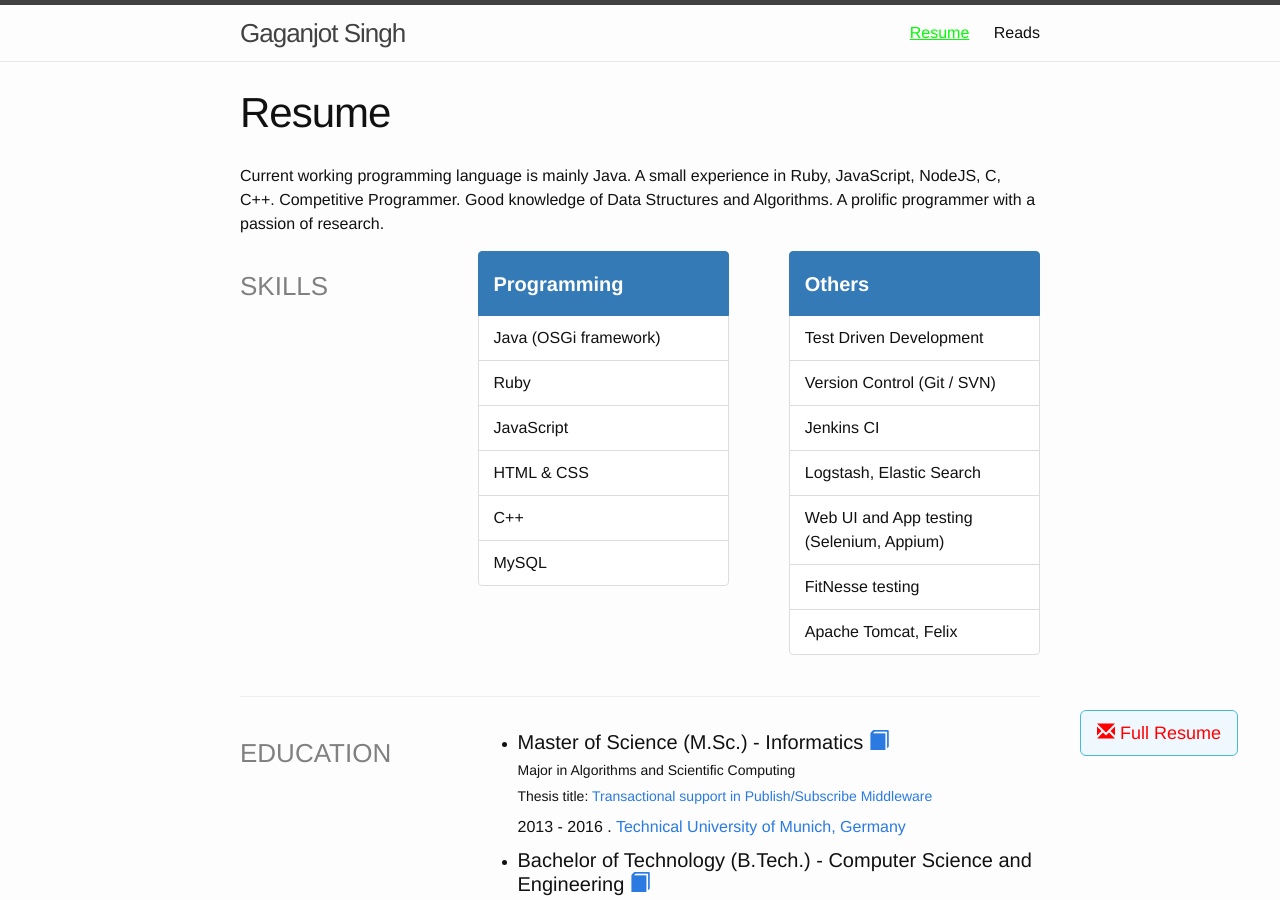
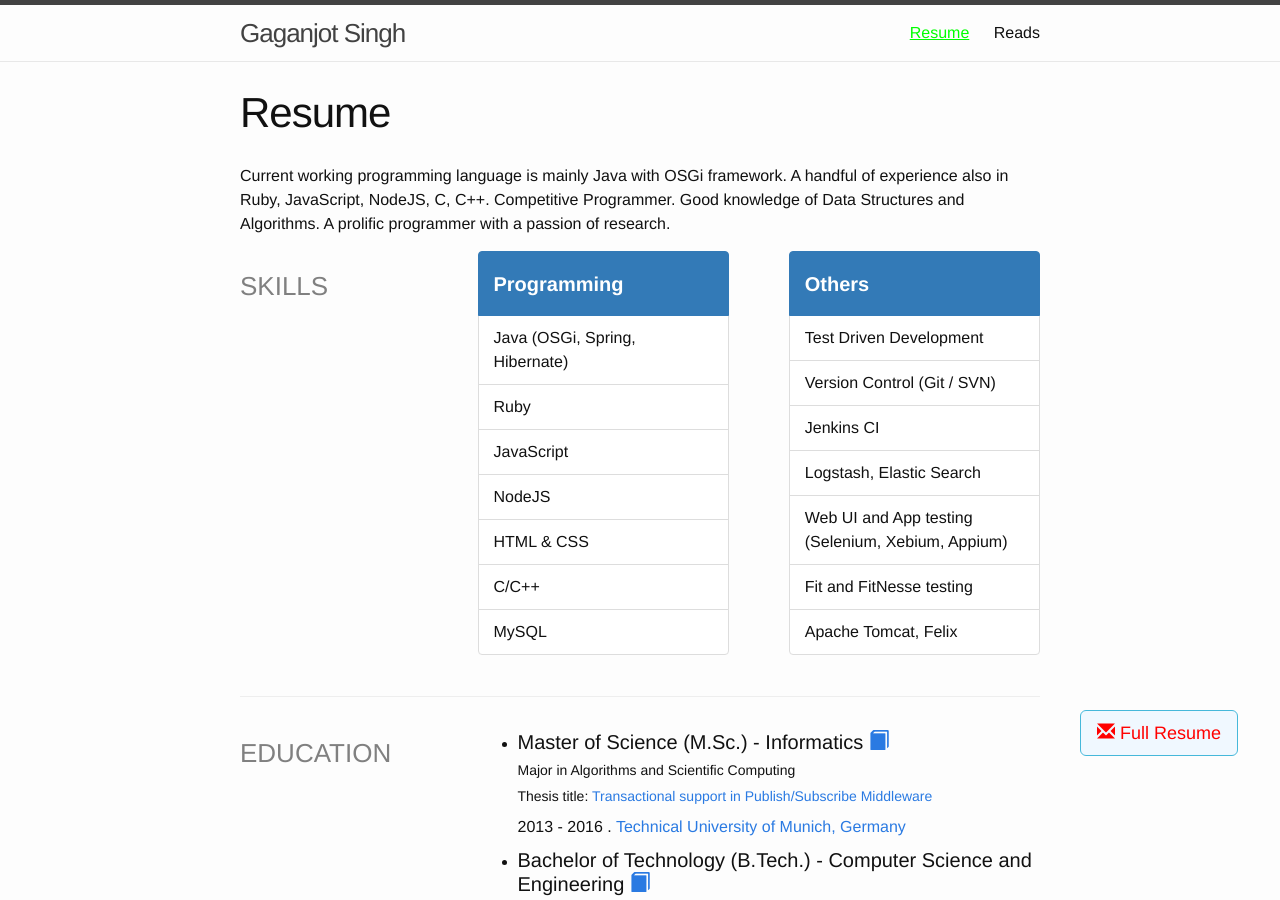
Before and after one commit to GaganJotSingh/GaganJotSingh.github.io, a Jekyll site: the page built from about/resume/index.md, in a window 1280 px wide and 900 px high. Built offline with Jekyll 4.4.1, drawn with Linux system fonts in a browser that asks for light colours.

Commit message:
Updated the resume page

```diff
--- a/about/resume/index.md
+++ b/about/resume/index.md
@@ -4,8 +4,8 @@ title: Resume
 description: Resume of Gaganjot Singh
 ---
 
-Current working programming language is mainly Java.
-A small experience in Ruby, JavaScript, NodeJS, C, C++.
+Current working programming language is mainly Java with OSGi framework.
+A handful of experience also in Ruby, JavaScript, NodeJS, C, C++.
 Competitive Programmer.
 Good knowledge of Data Structures and Algorithms.
 A prolific programmer with a passion of research.
@@ -20,11 +20,12 @@ A prolific programmer with a passion of research.
 			<div class="col-md-6">
 				<ul class="list-group">
 					<li class="list-group-item active"><h4 style="margin-top:10.5px; margin-bottom:10.5px"><strong>Programming</strong></h4></li>
-					<li class="list-group-item">Java (OSGi framework)</li>
+					<li class="list-group-item">Java (OSGi, Spring, Hibernate)</li>
 					<li class="list-group-item">Ruby</li>
 					<li class="list-group-item">JavaScript</li>
+					<li class="list-group-item">NodeJS</li>
 					<li class="list-group-item">HTML & CSS</li>
-					<li class="list-group-item">C++</li>
+					<li class="list-group-item">C/C++</li>
 					<li class="list-group-item">MySQL</li>
 				</ul>
 			</div>
@@ -35,8 +36,8 @@ A prolific programmer with a passion of research.
 					<li class="list-group-item">Version Control (Git / SVN)</li>
 					<li class="list-group-item">Jenkins CI</li>
 					<li class="list-group-item">Logstash, Elastic Search</li>
-					<li class="list-group-item">Web UI and App testing (Selenium, Appium)</li>
-					<li class="list-group-item">FitNesse testing</li>
+					<li class="list-group-item">Web UI and App testing (Selenium, Xebium, Appium)</li>
+					<li class="list-group-item">Fit and FitNesse testing</li>
 					<li class="list-group-item">Apache Tomcat, Felix</li>
 				</ul>
 			</div>
```
